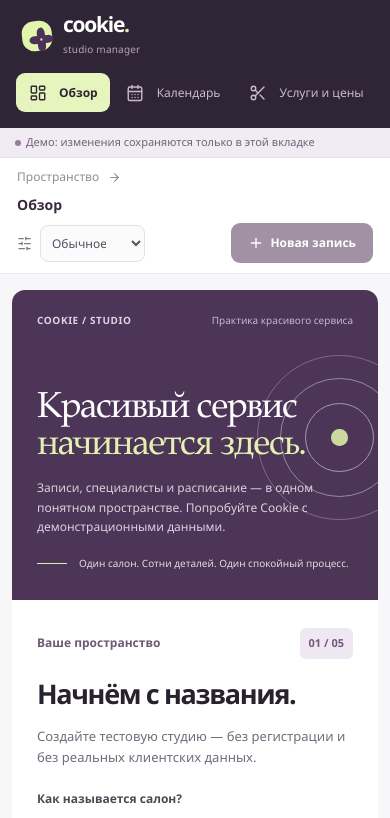
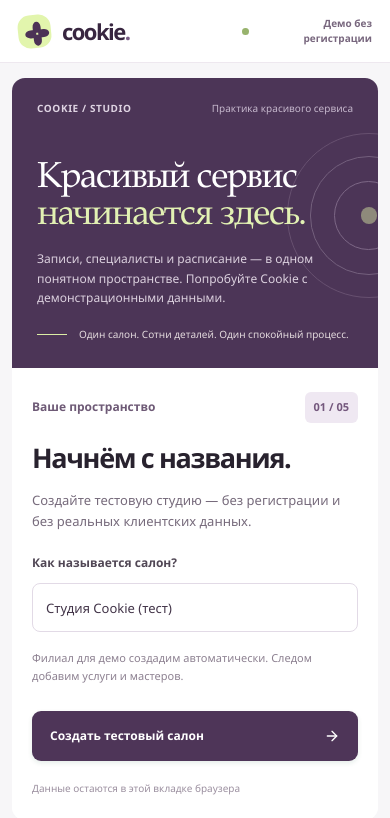
Before and after one commit to tim8es/cookie, a Svelte app in the folder apps/web/: page / in a window 390 px wide. Shown: the top 818 px of the page. Built offline with nearby package versions, Linux system fonts and the light colour scheme.

Commit message:
design(web): standalone first-run studio cover and coherent metrics ledger

```diff
--- a/apps/web/scripts/browser-smoke.mjs
+++ b/apps/web/scripts/browser-smoke.mjs
@@ -269,6 +269,7 @@ async function scenario(cdp, origin, width, height) {
   });
   await cdp.send("Page.navigate", { url: origin + "?browser-smoke=" + name });
   await requireDom(cdp, name + " onboarding", "document.querySelector('.welcome-form')");
+  await requireDom(cdp, name + " standalone welcome header", "document.querySelector('.onboarding-header') && !document.querySelector('.sidebar')");
   const dimensions = await evaluate(cdp, "({ width: innerWidth, height: innerHeight, dpr: devicePixelRatio })");
   assert.equal(dimensions.width, width, name + ": Chromium mobile emulation used wrong CSS viewport");
   assert.equal(dimensions.height, height, name + ": Chromium emulation used wrong viewport height");
--- a/apps/web/src/App.svelte
+++ b/apps/web/src/App.svelte
@@ -11,6 +11,7 @@
   import Sidebar from "./lib/ui/Sidebar.svelte";
   import Topbar from "./lib/ui/Topbar.svelte";
   import PublicHeader from "./lib/ui/PublicHeader.svelte";
+  import OnboardingHeader from "./lib/ui/OnboardingHeader.svelte";
   import CalendarView from "./lib/ui/CalendarView.svelte";
   import BookingForm from "./lib/ui/BookingForm.svelte";
   import ServiceForm from "./lib/ui/ServiceForm.svelte";
@@ -214,14 +215,16 @@
   <meta name="description" content="Cookie: интерактивный демонстрационный интерфейс салона с синтетическими данными." />
 </svelte:head>
 
-<div class="app-shell" class:public-shell={screen === "booking"}>
-  {#if screen !== "booking"}
+<div class="app-shell" class:public-shell={screen === "booking"} class:onboarding-shell={screen === "home" && !org}>
+  {#if screen !== "booking" && !(screen === "home" && !org)}
     <Sidebar {screen} {stepCount} onNavigate={goto} />
   {/if}
 
   <div class="main-area">
     {#if screen === "booking"}
       <PublicHeader onBack={() => goto("home")} />
+    {:else if screen === "home" && !org}
+      <OnboardingHeader />
     {:else}
       <Topbar {screen} bind:preview canCreateBooking={!!org} onNavigate={goto} />
     {/if}
--- /dev/null
+++ b/apps/web/src/lib/ui/OnboardingHeader.svelte
@@ -0,0 +1,10 @@
+<header class="onboarding-header">
+  <div class="onboarding-brand">
+    <span class="brand-seal" aria-hidden="true"><i></i><i></i><i></i><i></i></span>
+    <span>cookie<span class="onboarding-brand-dot">.</span></span>
+  </div>
+  <div class="onboarding-header-meta">
+    <span class="onboarding-header-pulse" aria-hidden="true"></span>
+    Демо без регистрации
+  </div>
+</header>
--- a/apps/web/src/visual-system.css
+++ b/apps/web/src/visual-system.css
@@ -409,3 +409,60 @@ h1,h2,h3 { color: #28222e; letter-spacing: -.035em; }
 @media(prefers-reduced-motion: reduce) {
   *,*::before,*::after { animation-duration: .01ms !important; transition-duration: .01ms !important; }
 }
+
+/* The first-run studio is a separate experience; menu/QA chrome belongs to the owner. */
+.app-shell.onboarding-shell { grid-template-columns: minmax(0, 1fr); }
+.onboarding-header {
+  display: flex; align-items: center; justify-content: space-between; gap: 16px;
+  background: #fff; height: 73px; padding: 0 clamp(22px, 3.6vw, 52px);
+  border-bottom: 1px solid #eee8ef;
+}
+.onboarding-brand { display: inline-flex; align-items: center; gap: 11px; font-size: 25px; font-weight: 820; letter-spacing: -.07em; color: #382640; }
+.onboarding-brand-dot { color: #795c85; }
+.onboarding-header-meta { display: inline-flex; align-items: center; gap: 9px; color: #78677e; font-size: 11px; font-weight: 600; }
+.onboarding-header-pulse { display: inline-block; width: 7px; height: 7px; border-radius: 50%; background: #98b36d; }
+.onboarding-shell .content:has(.atelier-welcome) { width: 100%; max-width: 1510px; padding: 35px clamp(20px, 4vw, 56px) 16px; }
+.onboarding-shell .atelier-welcome { grid-template-columns: minmax(0,1.06fr) minmax(340px,.94fr); }
+.onboarding-shell .atelier-welcome .welcome-copy { min-height: 618px; }
+.onboarding-shell .atelier-welcome .welcome-form { padding: clamp(34px, 5vw, 76px); }
+.onboarding-shell .footer { padding-top: 19px; }
+
+/* Workspace numbers are a single typographic ledger, not four generic cards. */
+.stat-grid {
+  display: grid; grid-template-columns: repeat(4, minmax(0,1fr));
+  gap: 0; margin-bottom: 23px; background: #fff;
+  border: 1px solid #ede7ee; border-radius: 13px;
+  overflow: hidden;
+}
+.stat-card {
+  border: 0; border-radius: 0; box-shadow: none;
+  border-right: 1px solid #eee8ef; min-height: 140px;
+  padding: 24px 26px; background: transparent;
+}
+.stat-card:last-child { border-right: 0; }
+.stat-card > span:first-child { color: #877a8c; font-size: 12px; }
+.stat-card > strong { font-size: clamp(33px, 3.5vw, 42px); color: #3b2b43; margin-top: 8px; }
+.stat-symbol { display: none; }
+@media(max-width:800px) {
+  .onboarding-shell .atelier-welcome { grid-template-columns: minmax(0,1fr); }
+  .onboarding-shell .atelier-welcome .welcome-copy { min-height: 345px; }
+  .onboarding-shell .atelier-welcome .welcome-form { padding: 35px; }
+}
+@media(max-width:680px) {
+  .onboarding-header { height: 63px; padding: 0 18px; }
+  .onboarding-brand { font-size: 22px; }
+  .onboarding-brand .brand-seal { width: 33px; height: 33px; }
+  .onboarding-header-meta { font-size: 10px; }
+  .onboarding-shell .content:has(.atelier-welcome) { padding: 15px 12px 13px; }
+  .onboarding-shell .atelier-welcome .welcome-copy { min-height: 290px; padding: 68px 25px 26px; }
+  .onboarding-shell .atelier-welcome .welcome-form { padding: 27px 25px; }
+  .onboarding-shell .welcome-illustration { opacity: .45; right: -20%; top: 19%; }
+  .stat-grid { grid-template-columns: repeat(2,minmax(0,1fr)); }
+  .stat-card:nth-child(2) { border-right: 0; }
+  .stat-card:nth-child(-n+2) { border-bottom: 1px solid #eee8ef; }
+  .stat-card { min-height: 125px; padding: 20px; }
+}
+@media(max-width:400px) {
+  .onboarding-header-meta { max-width: 130px; text-align: right; }
+  .onboarding-shell .atelier-welcome .welcome-form { padding: 24px 20px; }
+}
```
Also changed, not shown: 1 other file (tests, documents, lock files or other folders).
